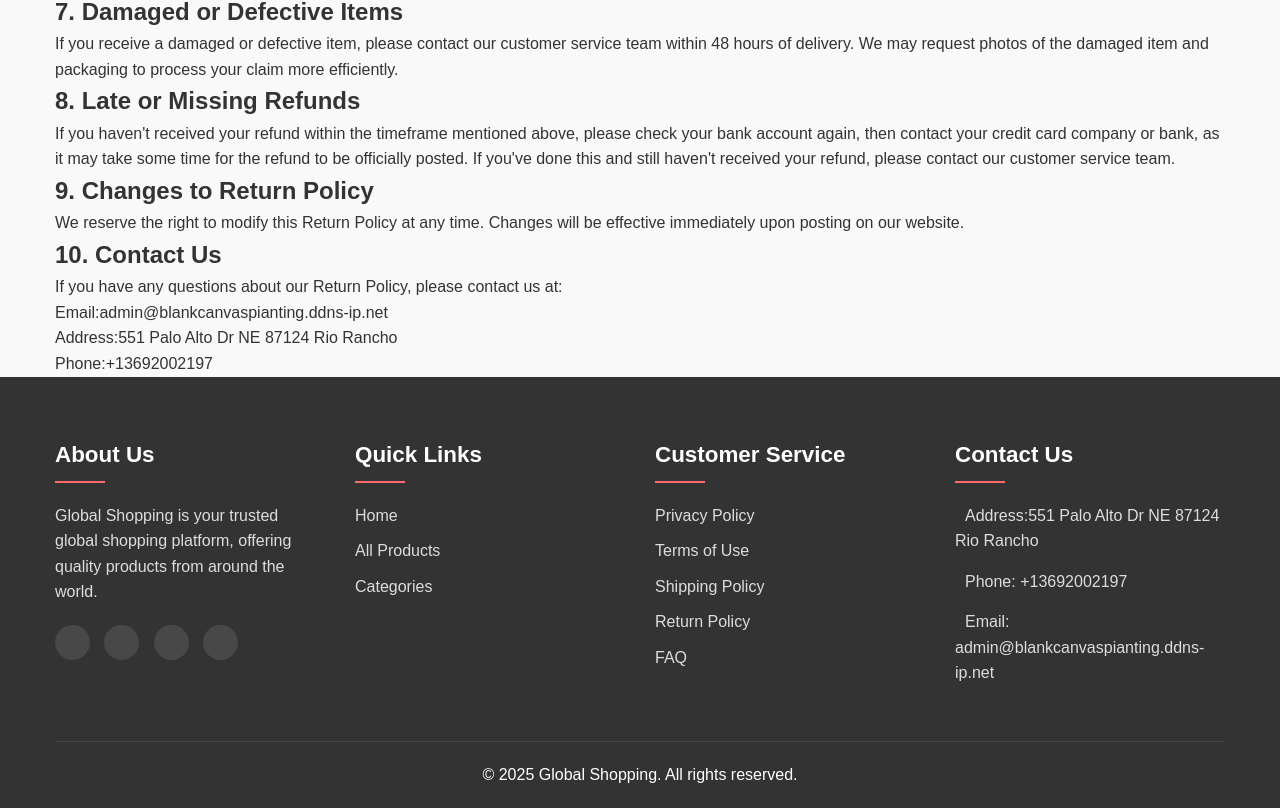
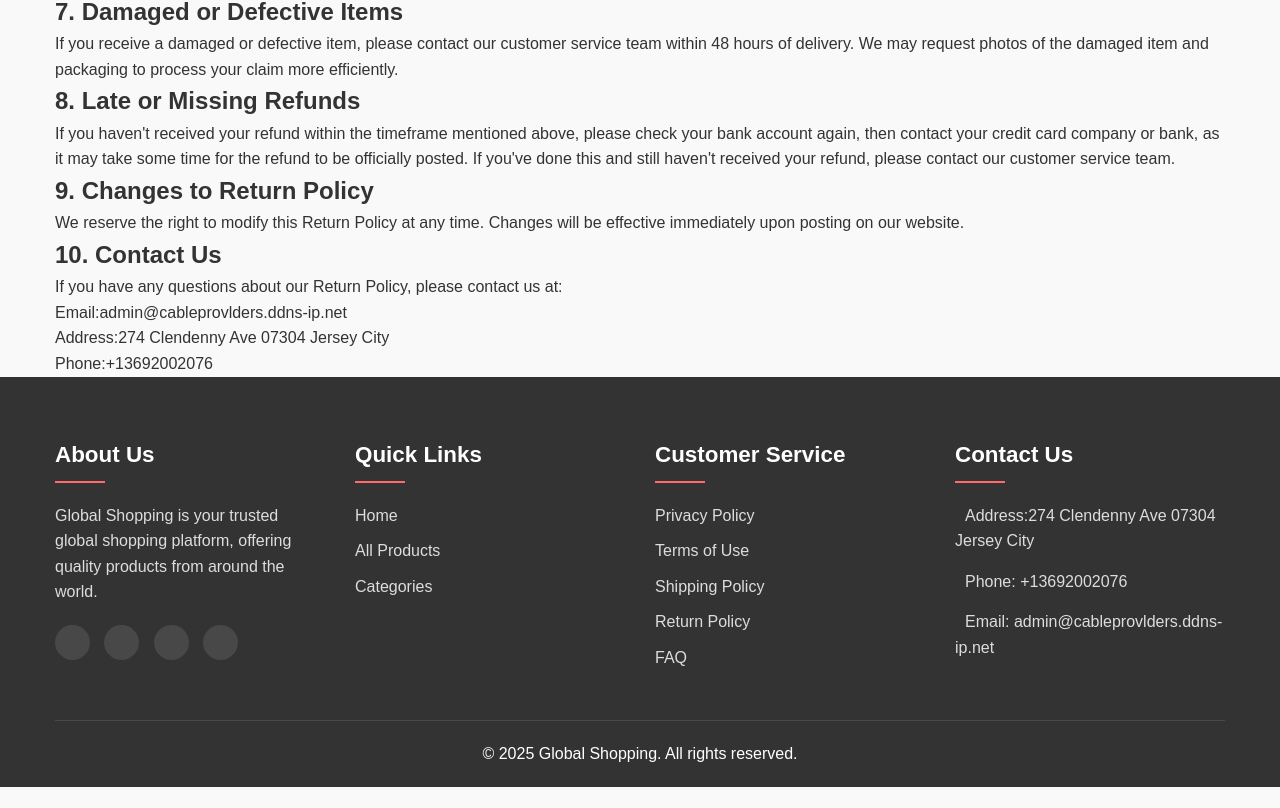
Before and after one commit to SLOMEDIALLC/cable-provlders, a plain HTML site: page returns.html in a window 1280 px wide. Shown: the part 1299-2107 px from the top of the page. After the commit the page ends 2086 px from the top, so only its background shows below. Drawn offline with Linux system fonts and the light colour scheme.

Commit message:
Add files via upload

```diff
--- a/returns.html
+++ b/returns.html
@@ -122,11 +122,11 @@
 
                 <p>If you have any questions about our Return Policy, please contact us at:</p>
 
-                <p>Email:admin@blankcanvaspianting.ddns-ip.net
+                <p>Email:admin@cableprovlders.ddns-ip.net
 <br>
-                Address:551 Palo Alto Dr NE 87124 Rio Rancho
+                Address:274 Clendenny Ave 07304 Jersey City
 <br>
-                Phone:+13692002197
+                Phone:+13692002076
 
             </div>
         </div>
@@ -165,11 +165,11 @@
                 </div>
                 <div class="footer-section contact">
                     <h3>Contact Us</h3>
-                    <p><i class="fas fa-map-marker-alt"></i> Address:551 Palo Alto Dr NE 87124 Rio Rancho
+                    <p><i class="fas fa-map-marker-alt"></i> Address:274 Clendenny Ave 07304 Jersey City
 </p>
-                    <p><i class="fas fa-phone"></i> Phone: +13692002197
+                    <p><i class="fas fa-phone"></i> Phone: +13692002076
 </p>
-                    <p><i class="fas fa-envelope"></i> Email: admin@blankcanvaspianting.ddns-ip.net
+                    <p><i class="fas fa-envelope"></i> Email: admin@cableprovlders.ddns-ip.net
 
 </p>
                 </div>
```
